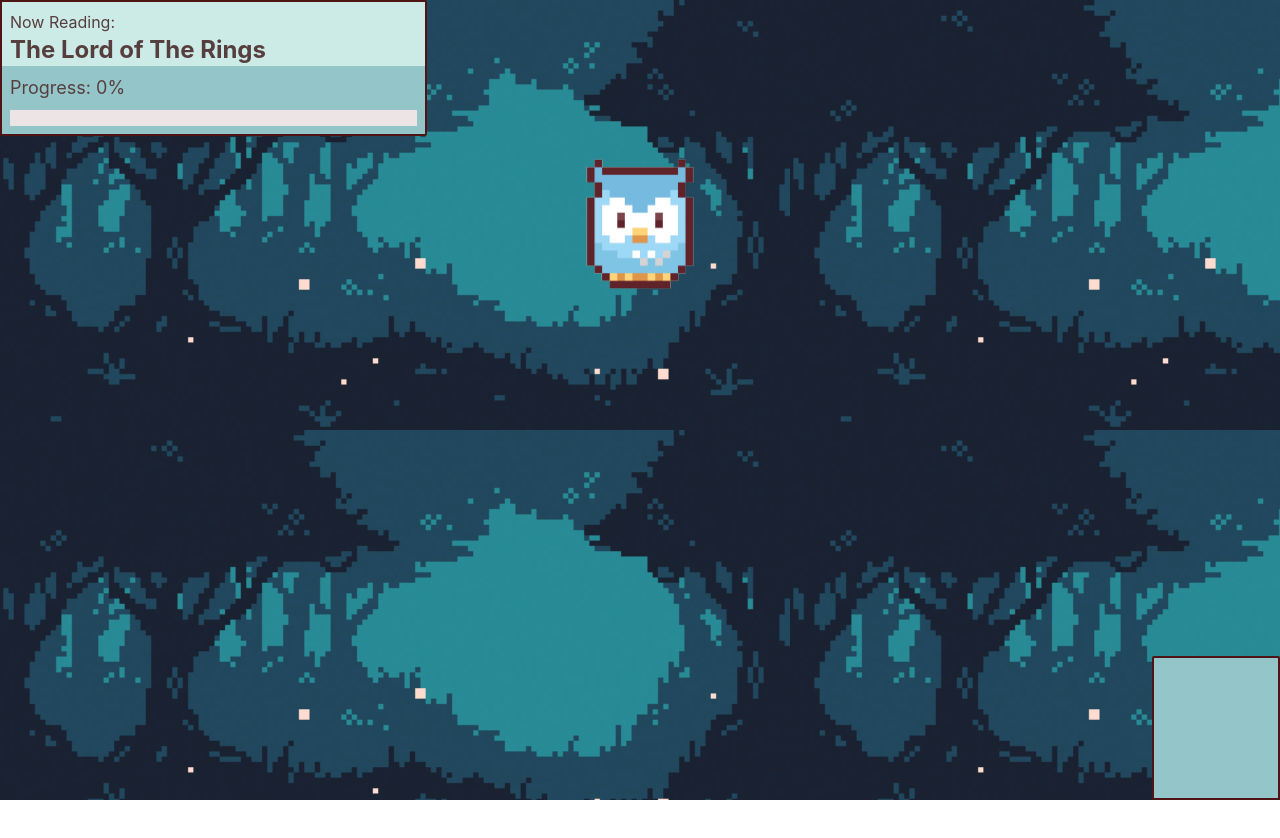
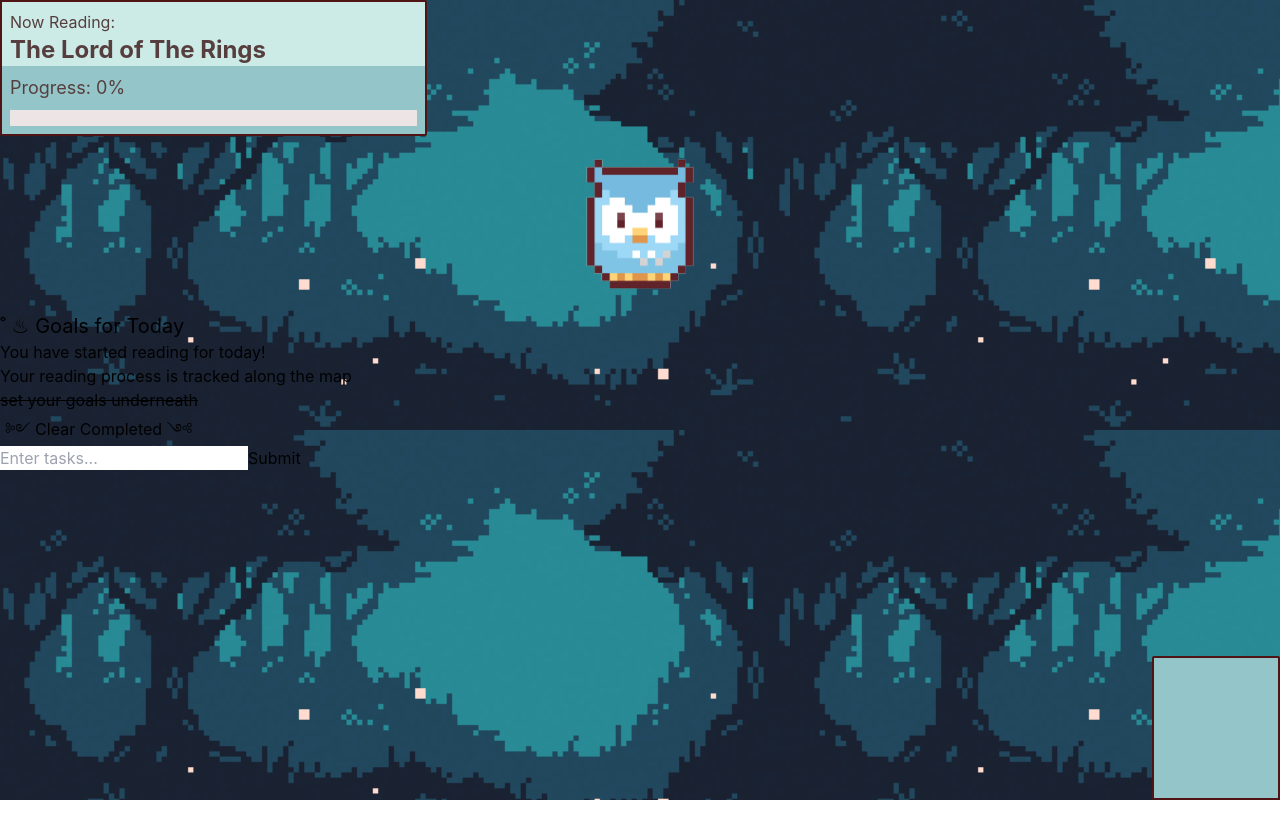
Before and after one commit to long715/HackOverflow-2022, a React (Create React App) app: page / in a window 1280 px wide. Shown: the top 838 px of the page. Before the commit the page ends 800 px from the top, so only its background shows below. Built offline with nearby package versions, Linux system fonts and the light colour scheme.

Commit message:
CheckListUpdate

```diff
--- a/src/App.jsx
+++ b/src/App.jsx
@@ -2,6 +2,8 @@
 import React, {useState} from 'react';
 import ReadingStatus from "./component/ReadingStatus";
 import Notebook from "./component/Notebook";
+import CheckList from './component/CheckList';
+
 
 
 function App() {
@@ -9,6 +11,7 @@ function App() {
   return (
     <div className={`bg-[url('/public/img/static-bg.png')] h-screen w-screen`}>
       <ReadingStatus/>
+      <CheckList/>
       <Notebook/>
     </div>
 
--- a/src/component/CheckList.jsx
+++ b/src/component/CheckList.jsx
@@ -5,6 +5,8 @@ import data from "./CheckList/Data.json";
 import Header from "./CheckList/Header.jsx";
 import ToDoList from "./CheckList/ToDoList";
 import ToDoForm from './CheckList/ToDoForm';
+// import checklistStyle from './checklistStyle.css';
+
 
 function CheckList() {
 
--- a/src/component/CheckList/index.css
+++ b/src/component/CheckList/CheckListStyle.css
@@ -15,6 +15,21 @@ body {
   .todo {
 	cursor: pointer;
   }
+
   .strike {
 	text-decoration: line-through;
   }
+
+  /* .to-do:complete{
+    background-color: black;
+    cursor: pointer;
+    text-decoration: line-through;
+  } */ */
+
+  .container{
+    display: flex;
+    flex-direction: column;
+    background-color: aliceblue;
+    flex-basis: 22rem;
+    padding: 1rem;
+  }
--- a/src/component/CheckList/Data.json
+++ b/src/component/CheckList/Data.json
@@ -1,13 +1,13 @@
 [{
 	"id": 1,
-	"task": "read A",
-	"complete": true
+	"task": "You have started reading for today!",
+	"complete": false
   }, {
 	"id": 2,
-	"task": "read B",
-	"complete": true
+	"task": "Your reading process is tracked along the map",
+	"complete": false
   }, {
 	"id": 3,
-	"task": "Goals for today",
-	"complete": false
+	"task": "set your goals underneath",
+	"complete": true
   }]
--- a/src/component/CheckList/Header.jsx
+++ b/src/component/CheckList/Header.jsx
@@ -2,8 +2,8 @@ import React from 'react';
 
 const Header = () => {
     return (
-        <header>
-            <h1>Reading Goals</h1>
+        <header class ='text-xl'>
+            <h1> ˚ ♨ Goals for Today </h1>
         </header>
     );
 };
--- a/src/component/CheckList/ToDo.jsx
+++ b/src/component/CheckList/ToDo.jsx
@@ -9,6 +9,7 @@ const ToDo = ({todo, handleToggle}) => {
     }
 
     return (
+
         <div id={todo.id} key={todo.id + todo.task} name="todo" value={todo.id} onClick={handleClick} className={todo.complete ? "todo strike" : "todo"}>
             {todo.task}
         </div>
--- a/src/component/CheckList/ToDoForm.jsx
+++ b/src/component/CheckList/ToDoForm.jsx
@@ -1,4 +1,5 @@
 import React, { useState } from 'react';
+import './CheckListStyle.css';
 
 const ToDoForm = ({ addTask }) => {
 
@@ -14,10 +15,12 @@ const ToDoForm = ({ addTask }) => {
         setUserInput("");
     }
     return (
+        <div className = 'container'>
         <form onSubmit={handleSubmit}>
-            <input value={userInput} type="text" onChange={handleChange} placeholder="Enter task..."/>
+            <input value={userInput} type="text" onChange={handleChange} placeholder="Enter tasks..."/>
             <button>Submit</button>
         </form>
+        </div>
     );
 };
 
--- a/src/component/CheckList/ToDoList.jsx
+++ b/src/component/CheckList/ToDoList.jsx
@@ -1,16 +1,17 @@
 import React from 'react';
 import ToDo from './ToDo';
+import './CheckListStyle.css';
 
 //the container that holds all of todos
 const ToDoList = ({toDoList, handleToggle, handleFilter}) => {
     return (
-        <div>
+        <div className ="container">
             {toDoList.map(todo => {
                 return (
                     <ToDo todo={todo} handleToggle={handleToggle} handleFilter={handleFilter}/>
                 )
             })}
-            <button style={{margin: '20px'}} onClick={handleFilter}>Clear Completed</button>
+            <button style={{margin: '5px'}} onClick={handleFilter}>༻ Clear Completed ༺ </button>
         </div>
     );
 };
--- a/src/component/CheckList/index.jsx
+++ b/src/component/CheckList/index.jsx
@@ -1,6 +1,6 @@
 import React from 'react';
 import ReactDOM from 'react-dom';
-import './index.css';
+import './CheckListStyle.css';
 import App from './App';
 
 ReactDOM.render(
```
